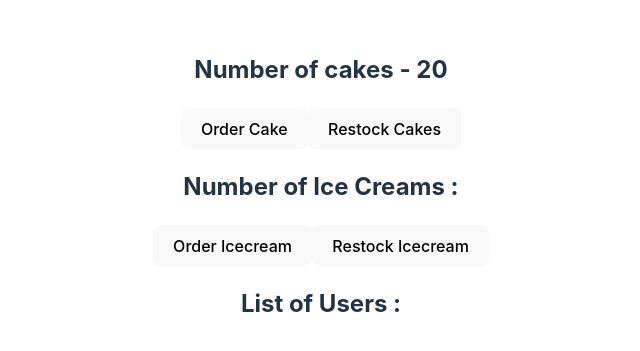
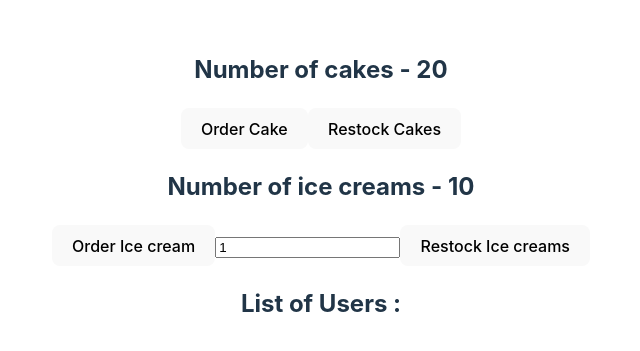
Before and after one commit to madhumithavenu/Redux_Demo, a React (Vite) app in the folder react_rtk_demo/: page / in a window 1280 px wide. Shown: the part 213-564 px from the top of the page, without its empty margins (319-959 px from the left). Built offline with nearby package versions, Linux system fonts and the light colour scheme.

Commit message:
using usedispatch for ice cream

```diff
--- a/react_rtk_demo/src/features/icecream/IcecreamView.jsx
+++ b/react_rtk_demo/src/features/icecream/IcecreamView.jsx
@@ -1,11 +1,23 @@
-import React from "react";
+import React from 'react'
+import { useSelector, useDispatch } from 'react-redux'
+import { ordered, restocked } from './icecreamSlice.js'
 
 export const IcecreamView = () => {
+  const [value, setValue] = React.useState(1)
+  const numOfIcecreams = useSelector(state => state.icecream.numOfIcecreams)
+  const dispatch = useDispatch()
   return (
     <div>
-      <h2>Number of Ice Creams : </h2>
-      <button>Order Icecream</button>
-      <button>Restock Icecream</button>
+      <h2>Number of ice creams - {numOfIcecreams}</h2>
+      <button onClick={() => dispatch(ordered())}>Order Ice cream</button>
+      <input
+        type='number'
+        value={value}
+        onChange={e => setValue(parseInt(e.target.value))}
+      />
+      <button onClick={() => dispatch(restocked(value))}>
+        Restock Ice creams
+      </button>
     </div>
-  );
-};
+  )
+}
--- a/react_rtk_demo/src/features/icecream/icecreamSlice.js
+++ b/react_rtk_demo/src/features/icecream/icecreamSlice.js
@@ -1,27 +1,27 @@
-import { createSlice } from "@reduxjs/toolkit";
-import { ordered as cakeOrdered } from "../cake/cakeSlice";
+import { createSlice } from '@reduxjs/toolkit'
+import { ordered as cakeOrdered } from '../cake/cakeSlice'
 
 const initialState = {
-  numOfIcecreams: 20,
-};
+  numOfIcecreams: 10
+}
 
 const icecreamSlice = createSlice({
-  name: "icecream",
+  name: 'icecream',
   initialState,
   reducers: {
-    ordered: (state) => {
-      state.numOfIcecreams--;
+    ordered: state => {
+      state.numOfIcecreams--
     },
     restocked: (state, action) => {
-      state.numOfIcecreams += action.payload;
-    },
+      state.numOfIcecreams += action.payload
+    }
   },
-  extraReducers: (builder) => {
-    builder.addCase(cakeOrdered, (state) => {
-      state.numOfIcecreams--;
-    });
-  },
-});
+  extraReducers: builder => {
+    builder.addCase(cakeOrdered, state => {
+      state.numOfIcecreams--
+    })
+  }
+})
 
-export default icecreamSlice.reducer;
-export const { ordered, restocked } = icecreamSlice.actions;
+export default icecreamSlice.reducer
+export const { ordered, restocked } = icecreamSlice.actions
```
